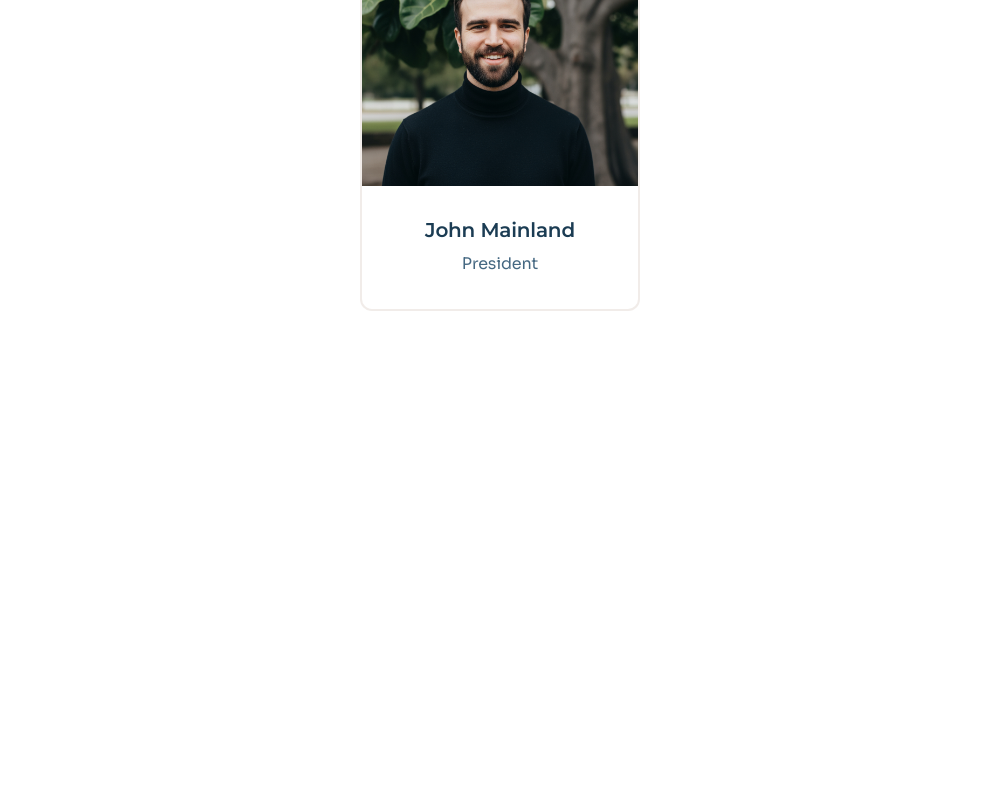
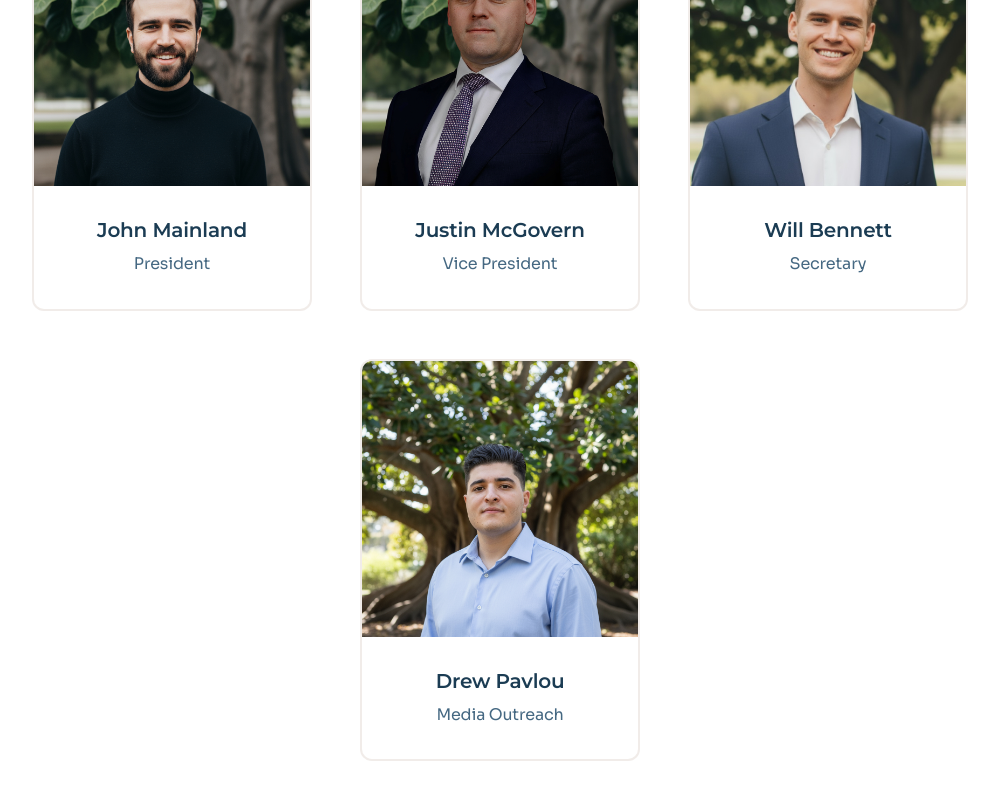
Before and after one commit to hrmainland/spinstitute, a React (Vite) app: page /spinstitute/our-people in a window 1280 px wide. Shown: the part 940-1740 px from the top of the page, without its empty margins (140-1139 px from the left). Before the commit the page ends 1299 px from the top, so only its background shows below. Built offline with nearby package versions, Linux system fonts and the light colour scheme.

Commit message:
Update OurPeople.jsx

```diff
--- a/src/pages/OurPeople.jsx
+++ b/src/pages/OurPeople.jsx
@@ -11,6 +11,21 @@ const teamMembers = [
     name: 'John Mainland',
     role: 'President',
     image: johnHeadshot,
+  },
+  {
+    name: 'Justin McGovern',
+    role: 'Vice President',
+    image: justinHeadshot,
+  },
+  {
+    name: 'Will Bennett',
+    role: 'Secretary',
+    image: willHeadshot,
+  },
+  {
+    name: 'Drew Pavlou',
+    role: 'Media Outreach',
+    image: drewHeadshot,
   },
 ];
 
@@ -59,7 +74,12 @@ export default function OurPeople() {
           </Typography>
           <Typography
             variant="body1"
-            sx={{ maxWidth: 700, fontSize: { xs: '1.1rem', md: '1.3rem' }, fontWeight: 300, lineHeight: 1.8 }}
+            sx={{
+              maxWidth: 700,
+              fontSize: { xs: '1.1rem', md: '1.3rem' },
+              fontWeight: 300,
+              lineHeight: 1.8,
+            }}
           >
             Our people are embedded in existing political parties, academia, the bureaucracy,
             commerce and the law. We have networks around the country and regularly host events in
@@ -70,9 +90,24 @@ export default function OurPeople() {
 
       {/* === Team Grid Section === */}
       <Container maxWidth="lg" sx={{ py: { xs: 4, md: 6 } }}>
-        <Grid container spacing={{ xs: 4, sm: 5, md: 6 }} justifyContent="center">
+        <Grid
+          container
+          spacing={{ xs: 4, sm: 5, md: 6 }}
+          justifyContent="center"
+          alignItems="flex-start"
+        >
           {teamMembers.map((member, index) => (
-            <Grid item key={index} sx={{ display: 'flex', flexBasis: CARD_WIDTH, maxWidth: CARD_WIDTH }}>
+            <Grid
+              item
+              key={index}
+              xs={12}
+              sm={6}
+              md={4} // ensures 3 cards per row on desktop
+              sx={{
+                display: 'flex',
+                justifyContent: 'center',
+              }}
+            >
               <Paper
                 elevation={0}
                 sx={{
@@ -100,7 +135,15 @@ export default function OurPeople() {
                     src={member.image}
                     alt={member.name}
                     loading="lazy"
-                    style={{ position: 'absolute', inset: 0, width: '100%', height: '100%', objectFit: 'cover', objectPosition: 'center', display: 'block' }}
+                    style={{
+                      position: 'absolute',
+                      inset: 0,
+                      width: '100%',
+                      height: '100%',
+                      objectFit: 'cover',
+                      objectPosition: 'center',
+                      display: 'block',
+                    }}
                   />
                 </Box>
 
@@ -115,10 +158,20 @@ export default function OurPeople() {
                     minHeight: TEXT_ZONE_MIN_HEIGHT,
                   }}
                 >
-                  <Typography variant="h5" sx={{ color: 'primary.main', fontWeight: 600, lineHeight: 1.25 }}>
+                  <Typography
+                    variant="h5"
+                    sx={{ color: 'primary.main', fontWeight: 600, lineHeight: 1.25 }}
+                  >
                     {member.name}
                   </Typography>
-                  <Typography variant="body2" sx={{ color: 'text.secondary', fontStyle: 'italic', fontWeight: 400 }}>
+                  <Typography
+                    variant="body2"
+                    sx={{
+                      color: 'text.secondary',
+                      fontStyle: 'italic',
+                      fontWeight: 400,
+                    }}
+                  >
                     {member.role}
                   </Typography>
                 </Box>
```
